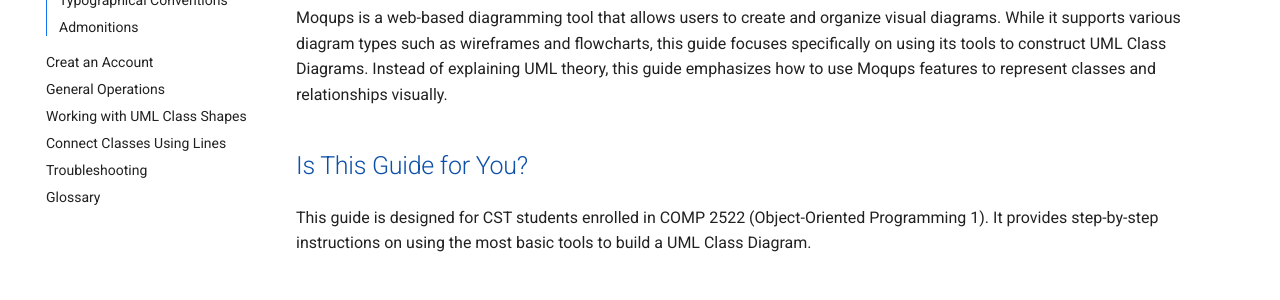
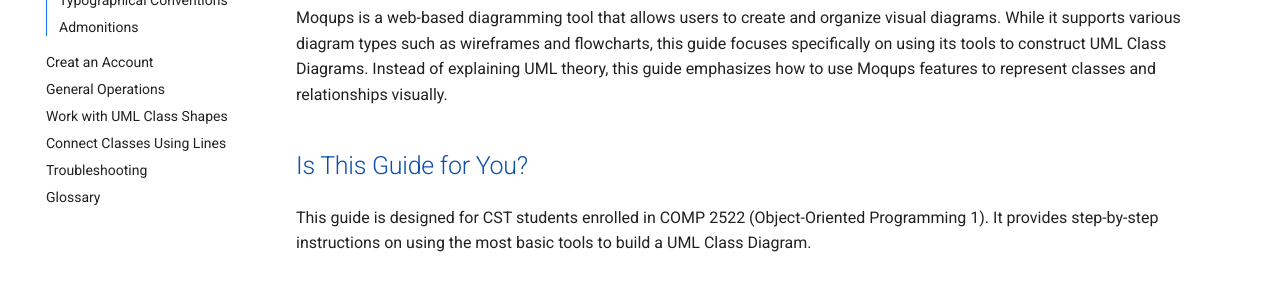
Before and after one commit to mzhao002/Moqups-User-Documentation, an MkDocs documentation site: the page built from docs/index.md, in a window 1280 px wide. Shown: the part 273-573 px from the top of the page. Built offline with MkDocs 1.6.1 and Material for MkDocs 9.7.7, drawn with Linux system fonts in a browser that asks for light colours.

Commit message:
Change the nav bar name (work with..)

```diff
--- a/mkdocs.yml
+++ b/mkdocs.yml
@@ -37,7 +37,7 @@
   - Home: index.md
   - Creat an Account: create-an-account.md
   - General Operations: general-operations.md
-  - Working with UML Class Shapes: working-with-UML-class-shapes.md
+  - Work with UML Class Shapes: work-with-UML-class-shapes.md
   - Connect Classes Using Lines: connect-classes-using-lines.md
   - Troubleshooting: troubleshooting.md
   - Glossary: glossary.md
```
Also changed, not shown: docs/work-with-UML-class-shapes.md (renamed from docs/working-with-UML-class-shapes.md).
